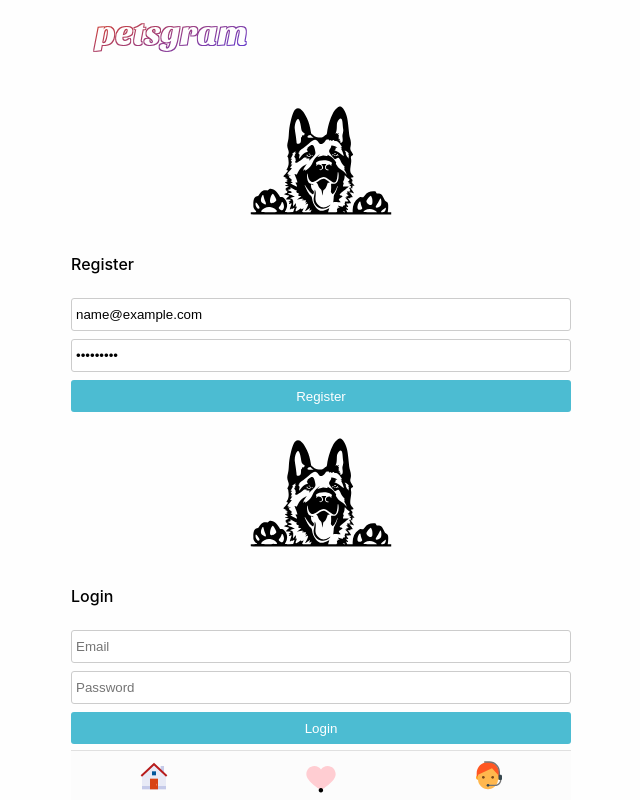
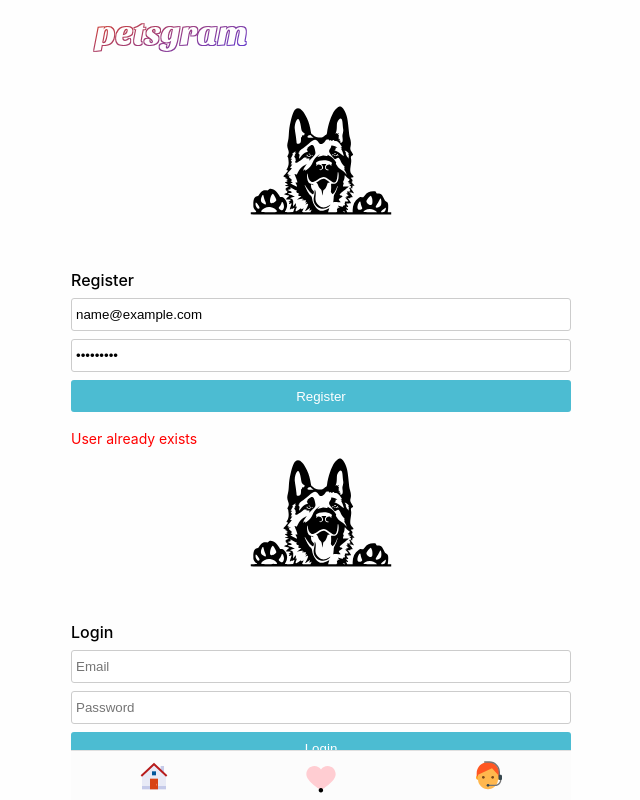
Before and after one commit to anibal-corral/react-instagram, a React app: page /favs in a window 1280 px wide. Both pictures are taken after typing "name@example.com", "Sample123" into the empty fields and a click on the button "Register". Shown: the whole page, without its empty margins (319-959 px from the left). Built offline with nearby package versions, Linux system fonts and the light colour scheme; no server answers.

Commit message:
Errors managed

```diff
--- a/src/components/UserForm/UserForm.js
+++ b/src/components/UserForm/UserForm.js
@@ -1,9 +1,10 @@
 import React, { Fragment } from 'react'
 import { useInputValue } from '../../Hooks/useInputValue'
 import { GermanShepered } from '../GermanShepered/GermanShepered'
-import { Button, Form, Input, Title } from './styles'
+import { Button, Error, Form, Input, Title } from './styles'
 
-export const UserForm = ({ onSubmit, title }) => {
+export const UserForm = ({ onSubmit, title, error, disabled }) => {
+
   const handleSubmit = (event) => {
     event.preventDefault()
     onSubmit({ email: email.value, password: password.value })
@@ -13,13 +14,15 @@ export const UserForm = ({ onSubmit, title }) => {
   return (
     <>
       <GermanShepered />
+
+      <Form disabled={disabled} onSubmit={handleSubmit}>
       <Title>{title}</Title>
-      <Form onSubmit={handleSubmit}>
         {/* {... email} es para evitar poner value = {email.value} onchange = {email.onchange} */}
-        <Input placeholder='Email' {...email} />
-        <Input type='password' placeholder='Password' value={password.value} onChange={password.onChange} />
-        <Button> {title} </Button>
+        <Input disabled={disabled} placeholder='Email' {...email} />
+        <Input disabled={disabled} type='password' placeholder='Password' value={password.value} onChange={password.onChange} />
+        <Button disabled={disabled}> {title} </Button>
       </Form>
+      {error && <Error>{error}</Error>}
     </>
   )
 }
--- a/src/components/UserForm/styles.js
+++ b/src/components/UserForm/styles.js
@@ -11,6 +11,9 @@ export const Input = styled.input`
   padding: 8px 4px;
   display: block;
   width: 100%;
+  &[disabled] {
+    opacity: .3;
+  }
 `
 
 export const Button = styled.button`
@@ -21,6 +24,9 @@ export const Button = styled.button`
   display: block;
   width: 100%;
   text-align: center;
+  &[disabled] {
+    opacity: .3;
+  }
 `
 
 export const Title = styled.h2`
@@ -28,3 +34,8 @@ export const Title = styled.h2`
   font-weight: 500;
   padding: 8px 0;
 `
+
+export const Error = styled.span`
+  color: red;
+  font-size: 14px;
+`
--- a/src/pages/NotRegisteredUser.js
+++ b/src/pages/NotRegisteredUser.js
@@ -11,14 +11,16 @@ export const NotRegisteredUser = () => {
                 <>
                   <RegisterMutation>
                     {
-                    (register) => {
+                    (register, { data, loading, error }) => {
                       const onSubmit = ({ email, password }) => {
                         const input = { email, password }
                         const variables = { input }
                         register({ variables }).then(activateAuth)
                       }
+                      const errorMsg = error && 'User already exists'
+
                       return (
-                        <UserForm title='Register' onSubmit={onSubmit} />
+                        <UserForm disabled = {loading} title='Register' error={errorMsg} onSubmit={onSubmit} />
 
                       )
                     }
```
